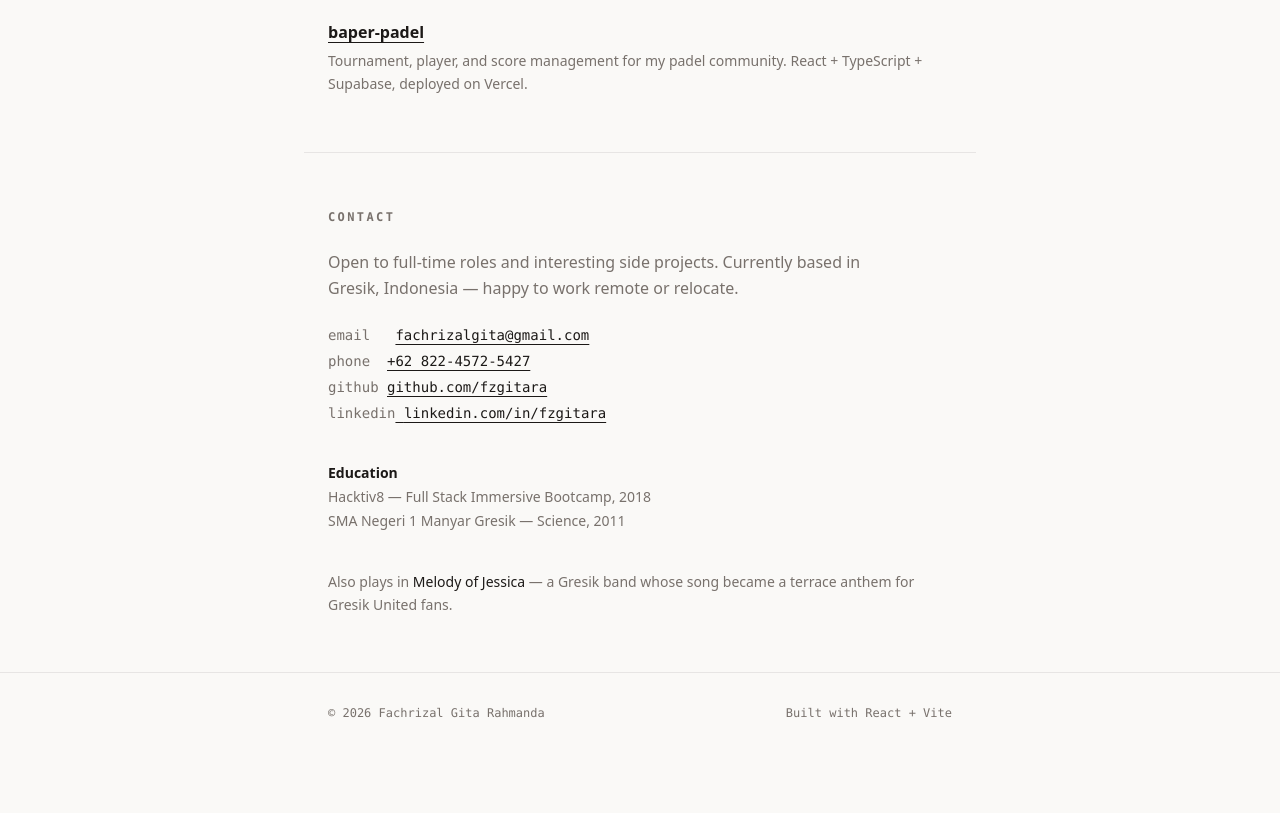
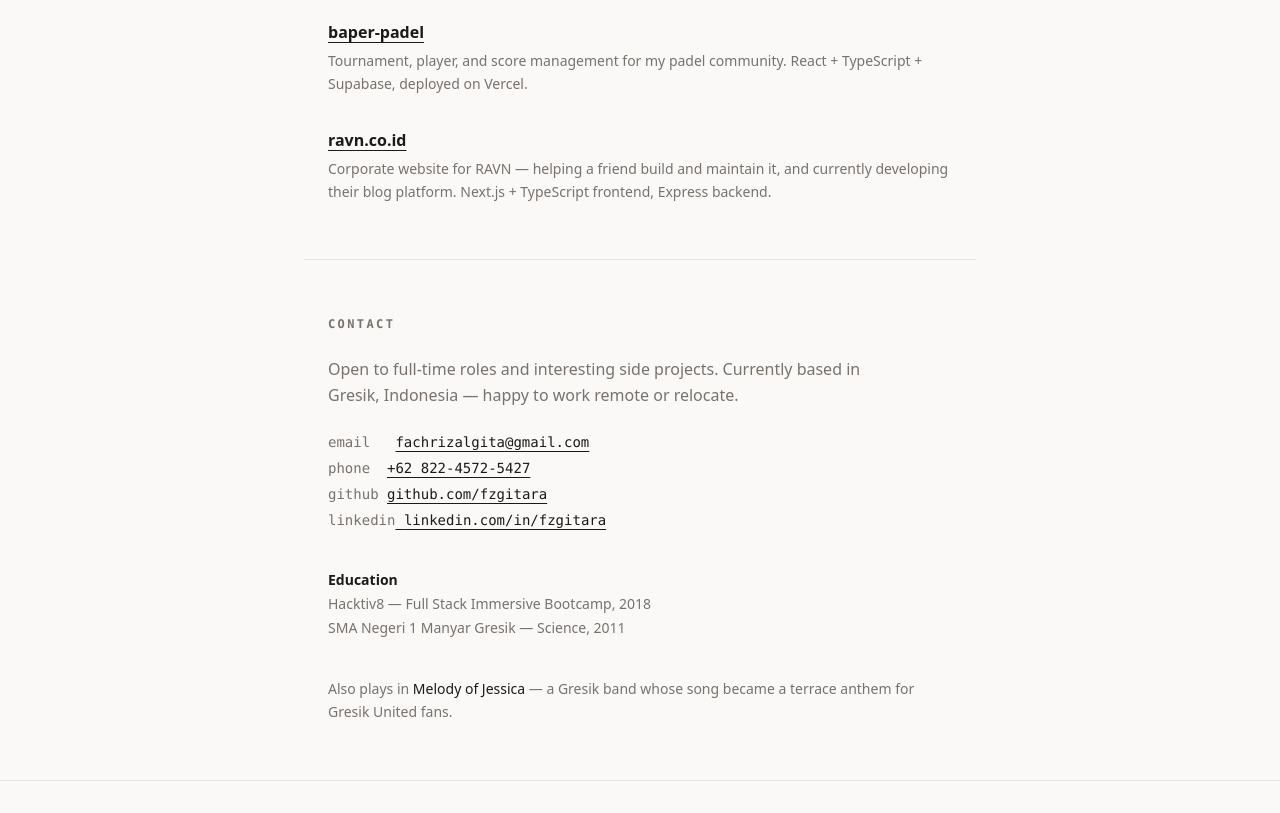
Before and after one commit to fzgitara/cecha, a React (Vite) app: page / in a window 1280 px wide. Shown: the part 2060-2873 px from the top of the page. Before the commit the page ends 2813 px from the top, so only its background shows below. Built offline with nearby package versions, Linux system fonts and the light colour scheme.

Commit message:
Add RAVN project (ravn.co.id) to projects

```diff
--- a/src/content.js
+++ b/src/content.js
@@ -89,6 +89,11 @@ export const projects = [
     url: "https://baper-padel.vercel.app/",
     desc: "Tournament, player, and score management for my padel community. React + TypeScript + Supabase, deployed on Vercel.",
   },
+  {
+    name: "ravn.co.id",
+    url: "https://ravn.co.id/",
+    desc: "Corporate website for RAVN — helping a friend build and maintain it, and currently developing their blog platform. Next.js + TypeScript frontend, Express backend.",
+  },
 ];
 
 export const education = [
```
